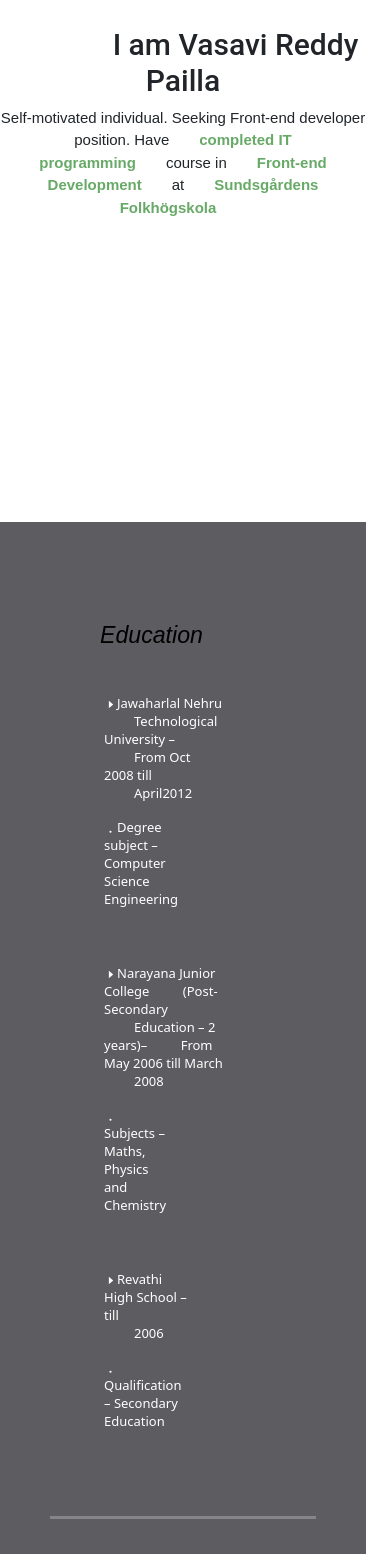
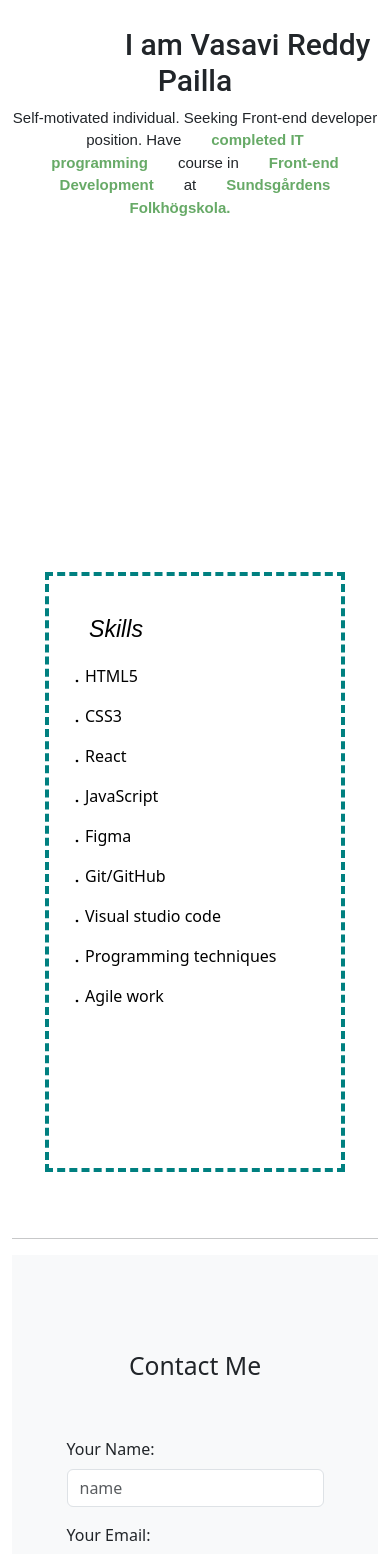
Before and after one commit to vasavipailla/vasavi_portfolio, a React (Create React App) app: page /components/about in a window 390 px wide. Shown: the part 432-1986 px from the top of the page. Built offline with nearby package versions, Linux system fonts and the light colour scheme; some icons are missing.

Commit message:
changes in nav bar

```diff
--- a/src/Components/About.js
+++ b/src/Components/About.js
@@ -1,10 +1,10 @@
 import React from "react";
 import { BiCaretRight, BiWifi0 } from "react-icons/bi";
 
-const About= ({about}) => {
+const About= () => {
        return(
         <div className="about" >
-          <div className="education w-50">
+          {/* <div className="education w-50">
             <h3 className="heading">Education</h3>
              <div className="education1 m-1">
               <div className="para">
@@ -20,11 +20,8 @@ const About= ({about}) => {
                 <p className="sign"><BiWifi0/>Qualification – Secondary Education</p>
               </div>
               </div>
-          </div>
+          </div> */}
 
-          <div>
-             <hr className="line"></hr>
-          </div>
 
             <div className="skills">
               <h3 className="heading">Skills</h3>
--- a/src/Components/Greet.js
+++ b/src/Components/Greet.js
@@ -5,7 +5,7 @@ const Greet = () => {
     return(
         <div className='greeting'>
              <h2 className="greet"><PiHandWavingBold /> &nbsp;I am Vasavi Reddy Pailla</h2>
-             <p className='self'>Self-motivated individual. Seeking Front-end developer position. Have<span className='my-self'>completed IT programming</span>course in<span className='my-self'>Front-end Development</span>at<span className='my-self'>Sundsgårdens Folkhögskola</span></p>
+             <p className='self'>Self-motivated individual. Seeking Front-end developer position. Have<span className='my-self'>completed IT programming</span>course in<span className='my-self'>Front-end Development</span>at<span className='my-self'>Sundsgårdens Folkhögskola.</span></p>
         </div>
     )
 }
--- a/src/Components/Navi.js
+++ b/src/Components/Navi.js
@@ -1,5 +1,5 @@
 import { Link } from "react-router-dom";
-import { HiOutlineUser } from "react-icons/hi";
+import { GiSkills } from "react-icons/gi";
 import { FaRegEnvelope } from "react-icons/fa";
 import { GoProjectSymlink } from "react-icons/go";
 import {AiOutlineHome} from "react-icons/ai";
@@ -12,6 +12,7 @@ const Navi = () => {
       if (element) {
         // 👇 Will scroll smoothly to the top of the next section
         element.scrollIntoView({ behavior: 'smooth' });
+        setShowNavbar(false);
       }
     };
     const handleClickScroll1 = () => {
@@ -19,6 +20,7 @@ const Navi = () => {
         if (element) {
           // 👇 Will scroll smoothly to the top of the next section
           element.scrollIntoView({ behavior: 'smooth' });
+          setShowNavbar(false);
         }
       };
 
@@ -27,6 +29,7 @@ const Navi = () => {
         if (element) {
           // 👇 Will scroll smoothly to the top of the next section
           element.scrollIntoView({ behavior: 'smooth' });
+          setShowNavbar(false);
         }
       };
 
@@ -35,6 +38,7 @@ const Navi = () => {
         if (element) {
           // 👇 Will scroll smoothly to the top of the next section
           element.scrollIntoView({ behavior: 'smooth' });
+          setShowNavbar(false);
         }
       };
 
@@ -50,9 +54,9 @@ const Navi = () => {
             <HiMenu />
           </div>
           <div className={`nav-elements  ${showNavbar && 'active'}`}>
-              <ul>
+              <ul className="navUl">
                 <li><AiOutlineHome size={30}/><Link  className="list text-dark" href="#components/greet" onClick={handleClickScroll}>Home</Link></li>
-                <li><HiOutlineUser size={30}/><Link  className="list text-dark" href="#components/about" onClick={handleClickScroll1}>About</Link></li>
+                <li><GiSkills size={30}/><Link  className="list text-dark" href="#components/about" onClick={handleClickScroll1}>Skills</Link></li>
                 <li><FaRegEnvelope size={25}/><Link className="list text-dark" href="#components/contact" onClick={handleClickScroll2}>Contact</Link></li>
                 <li><GoProjectSymlink size={25}/><Link className="list text-dark" href="#components/projexts" onClick={handleClickScroll3}>Projects</Link></li>
               </ul>
--- a/src/index.css
+++ b/src/index.css
@@ -13,7 +13,11 @@ code {
     monospace;
 }
 
-
+.row1 {
+  display: flex;
+  justify-content: center;
+  align-items: center;
+}
 
  /* .container1 {
   display: flex;
@@ -70,9 +74,10 @@ code {
 }
 
 .nav-elements ul a {
-  font-size: 16px;
-  font-weight: 400;
+  font-size:20px;
+  font-weight:700;
   color: #2f234f;
+  font-style: bold;
   text-decoration: none;
 }
 
@@ -103,7 +108,7 @@ ul {
 
 .list {
   text-decoration: none;
-  font-family:'Roboto';
+  font-family:sans-serif;
   font-style:bold;
   font-weight:700;
   font-size:x-large;
@@ -238,10 +243,21 @@ form {
 
 .about{
   display: flex;
-  flex-direction: row;
+  flex-direction:column;
   padding: 50px;
-  justify-content: space-between;
+  justify-content: center;
   align-content: center;
+  align-items: center;
+
+  /* background: yellow; */
+}
+
+.skills {
+  width:400px;
+  height:600px;
+  padding: 20px;
+  border: 4px dashed teal;
+
 }
 
 .line {
@@ -323,12 +339,12 @@ span{
   }
   .about {
     display: flex;
-    flex-direction: column;
 
+    justify-content: center;
+    align-content: center;
+    align-items: center;
   }
-  .pp{
-    background-color:#5d5c61;
-  }
+
  .row {
   display: flex;
   }
@@ -342,14 +358,15 @@ span{
     height: 0cm;
   }
   .skills {
-    margin: 30px;
+    width:300px;
+    height:600px;
+    padding: 20px;
+    border: 4px dashed teal;
   }
   .heading {
     margin:20px;
   }
-  .para1 {
-    padding: 0ch;
-  }
+
   .container1 {
     width:100% !important;
     background-color: #6c757d;
@@ -363,16 +380,12 @@ span{
   .sign {
     display: inline-block;
   }
-  .para {
-    line-height: normal;
-    font-weight:300;
-    font-size:small;
-    color: white;
-  }
+
   .para1 {
     font-weight:300;
     font-size:medium;
-    color: white;
+    color:black;
+    padding: 0ch;
   }
   .nav-elements ul li:not(:last-child) {
     margin-right: 30px;
@@ -384,14 +397,17 @@ span{
   }
 
   .nav-elements {
+    left:0;
     position: absolute;
-    left:0;
-    top: 60px;
     background-color:burlywood;
     width: 0px;
     height: calc(100vh - 60px);
     transition: all 0.3s ease-in;
     overflow: hidden;
+  }
+
+  .navUl {
+    margin-left: 0;
   }
 
   .nav-elements.active {
```
Lines whose indentation alone changed are shown as unchanged.
